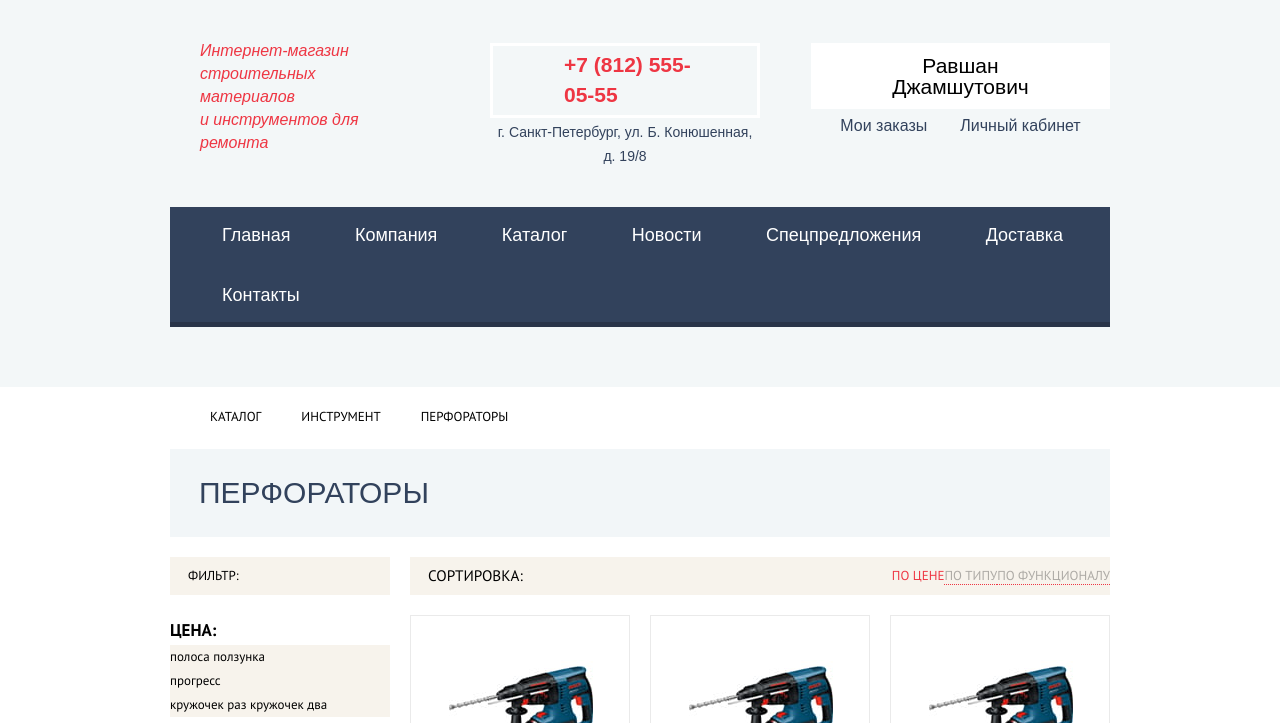
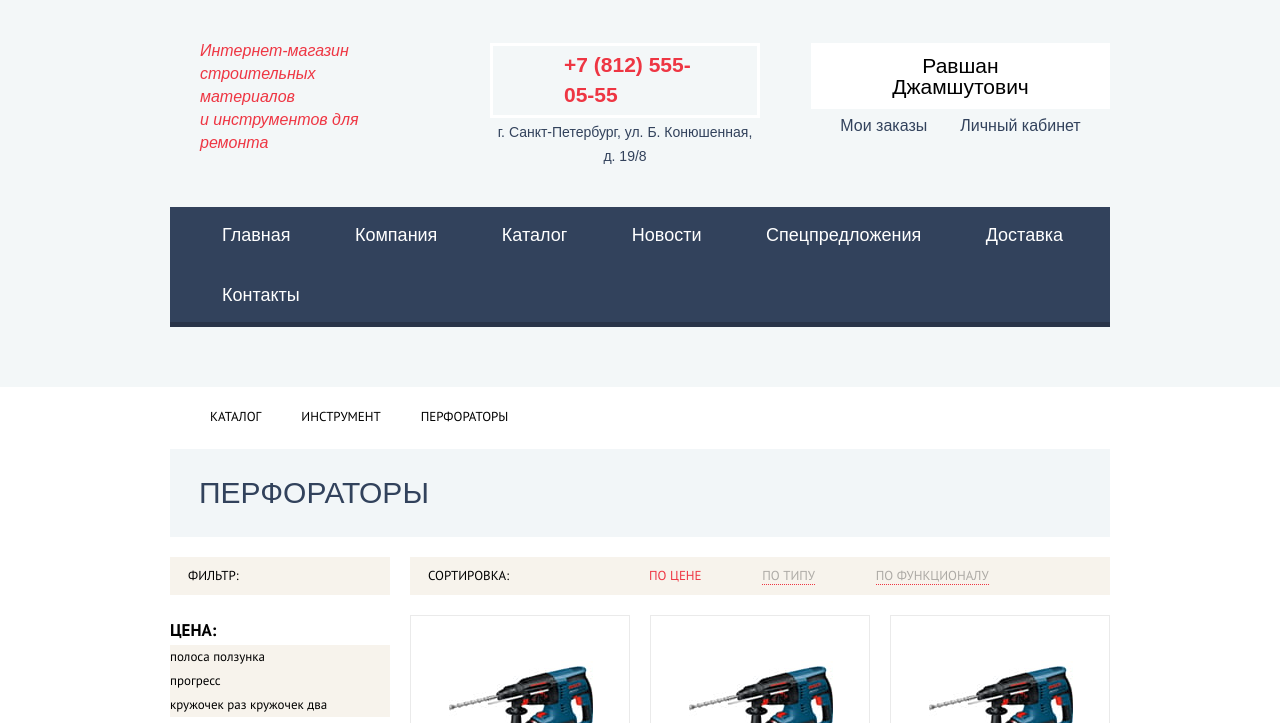
Before and after one commit to ko-yu-ki/1050403-technomart-28, a plain HTML site: page catalog.html in a window 1280 px wide. Shown: the part 69-792 px from the top of the page. Drawn offline with Linux system fonts and the light colour scheme; a web font is replaced by a local one.

Commit message:
прописала явно настройки шрифта у сортировки и попробовала раскидать пункты сортировки по местам

```diff
--- a/css/style.css
+++ b/css/style.css
@@ -1011,26 +1011,32 @@ a {
 
 .sorting__title {
   margin: 0;
+  margin-right: 140px;
   padding: 0;
   padding-top: 10px;
   padding-left: 18px;
   padding-bottom: 10px;
 
   font-weight: normal;
+  font-size: 13px;
+  line-height: 18px;
+  text-transform: uppercase;
+  color: var(--basic-black);
 }
 
 .sorting__list {
   list-style: none;
 
   display: flex;
+  justify-content: space-between;
   align-items: center;
+  flex-grow: 1;
 
   margin: 0;
   padding: 0;
 }
 
 .sorting__link {
-
   color: var(--sorting-link-text);
   border-bottom: 1px dotted var(--basic-red);
 }
```
